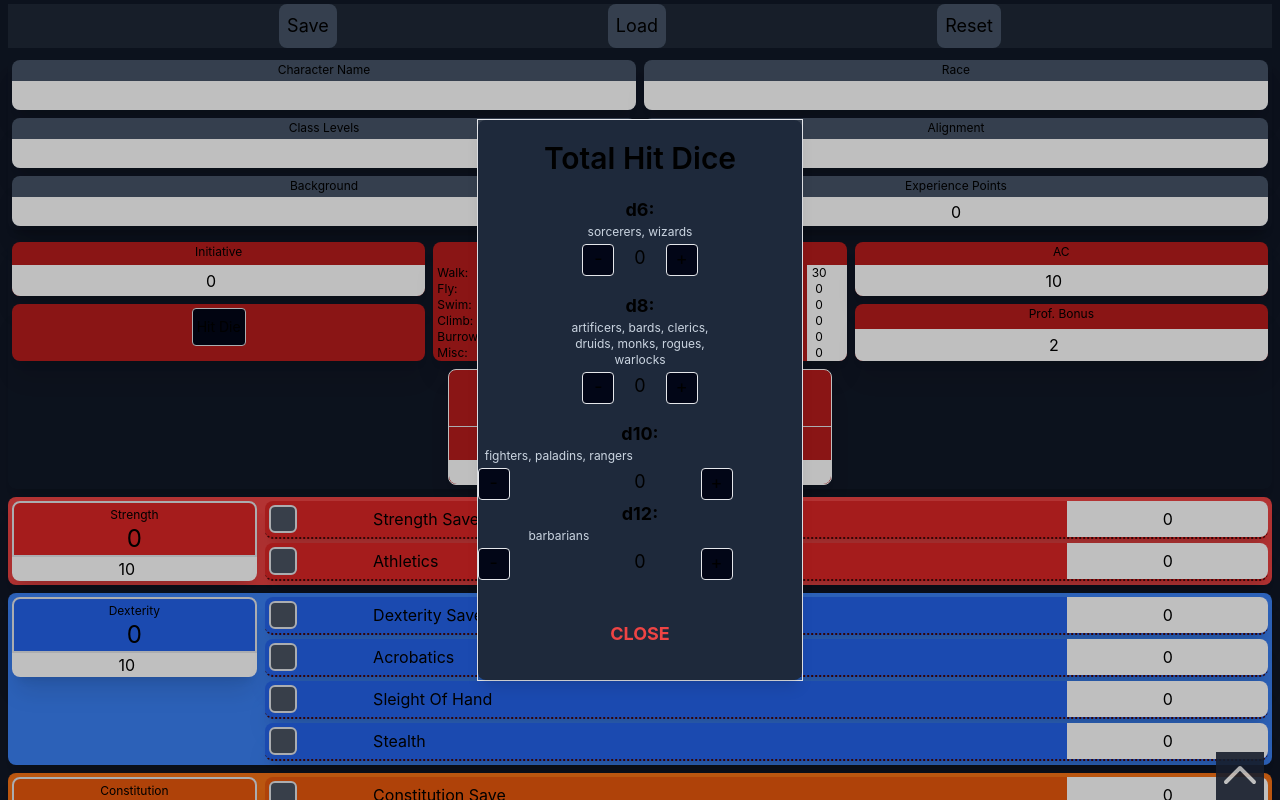
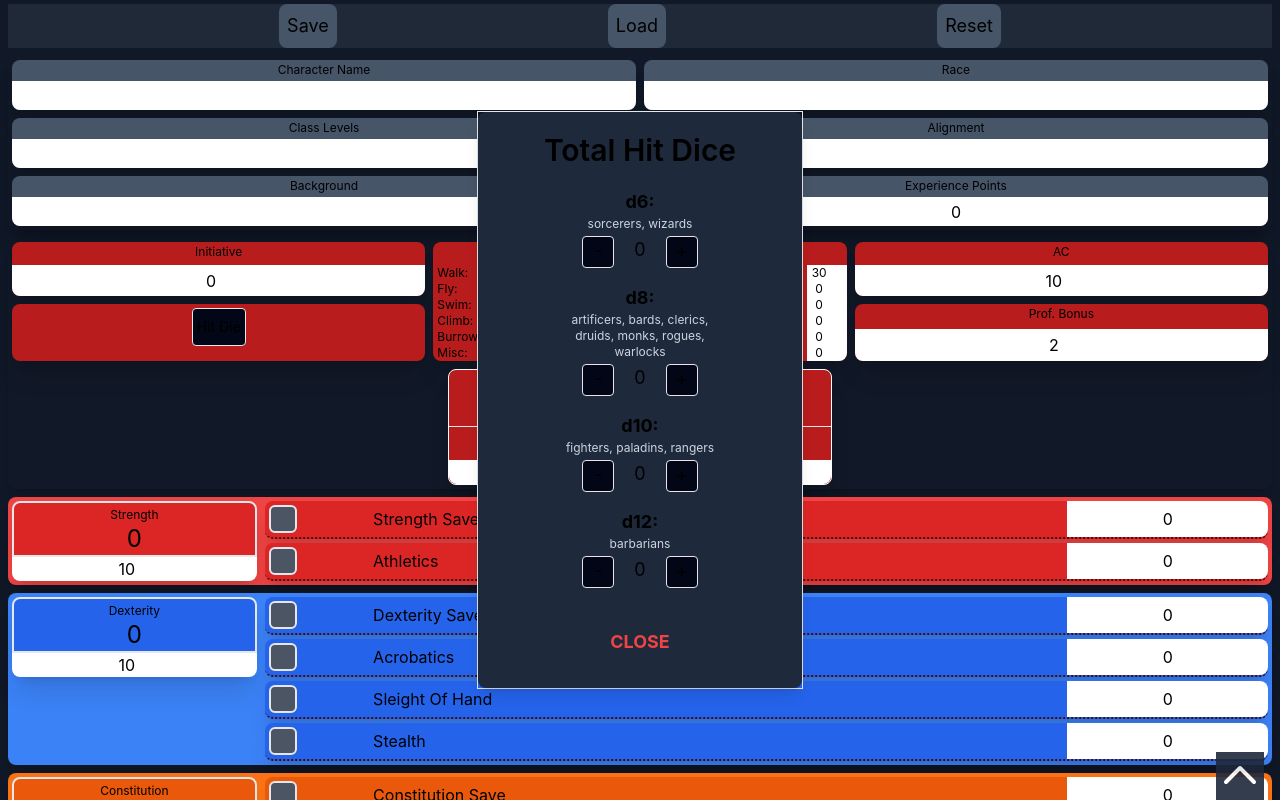
Before and after one commit to JayLeverton/Mnemosyne, a React (Vite) app: page / in a window 1280 px wide. Both pictures are taken after a click on the button "Hit Die". Shown: the top 800 px of the page. Built offline with nearby package versions, Linux system fonts and the light colour scheme.

Commit message:
apple test fix

```diff
--- a/src/Components/HitDieModal.jsx
+++ b/src/Components/HitDieModal.jsx
@@ -22,7 +22,7 @@ function HitDieModal({ showHitDieModal, setShowHitDieModal }) {
                 </div>
                 {/*body*/}
                 <div className="flex flex-col w-full">
-                  <div className="grid text-lg flex-col w-full h-full text-center">
+                  <div className="grid text-lg flex-col text-center">
                     {/*  */}
                     {/* hit die */}
                     <div className="grid place-items-center mb-4">
@@ -79,7 +79,7 @@ function HitDieModal({ showHitDieModal, setShowHitDieModal }) {
 
                     {/*  */}
                     {/* hit die */}
-                    <div className="grid">
+                    <div className="grid place-items-center mb-4">
                       <div className=" font-bold">d10:</div>
                       <p className="w-3/6 text-xs mb-1 text-slate-300">
                         fighters, paladins, rangers
@@ -105,7 +105,7 @@ function HitDieModal({ showHitDieModal, setShowHitDieModal }) {
 
                     {/*  */}
                     {/* hit die */}
-                    <div className="grid  ">
+                    <div className="grid place-items-center ">
                       <div className="font-bold">d12:</div>
                       <p className="w-3/6 text-xs mb-1 text-slate-300">
                         barbarians
@@ -143,7 +143,7 @@ function HitDieModal({ showHitDieModal, setShowHitDieModal }) {
               </div>
             </div>
           </div>
-          <div className="opacity-25 fixed inset-0 z-40 bg-black"></div>
+          {/* <div className="opacity-25 fixed inset-0 z-40 bg-black"></div> */}
         </>
       ) : null}
     </div>
```
